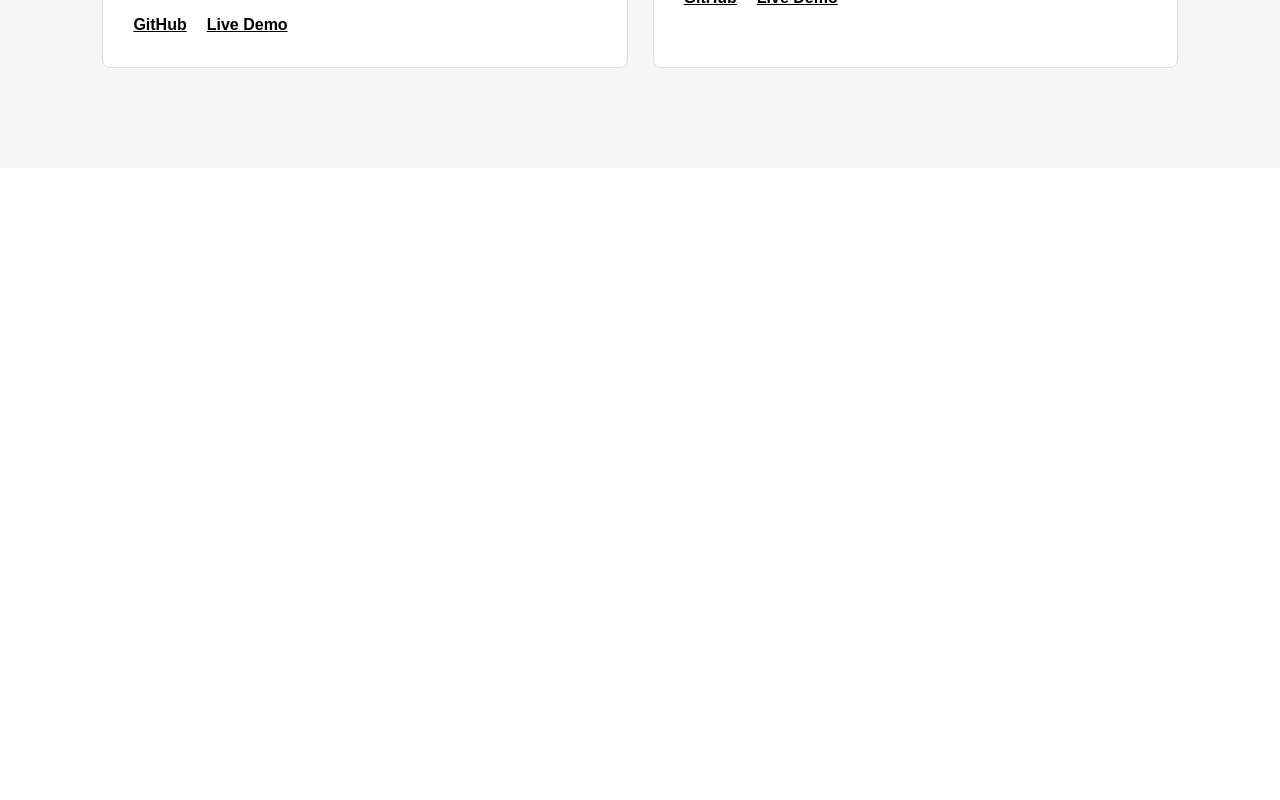
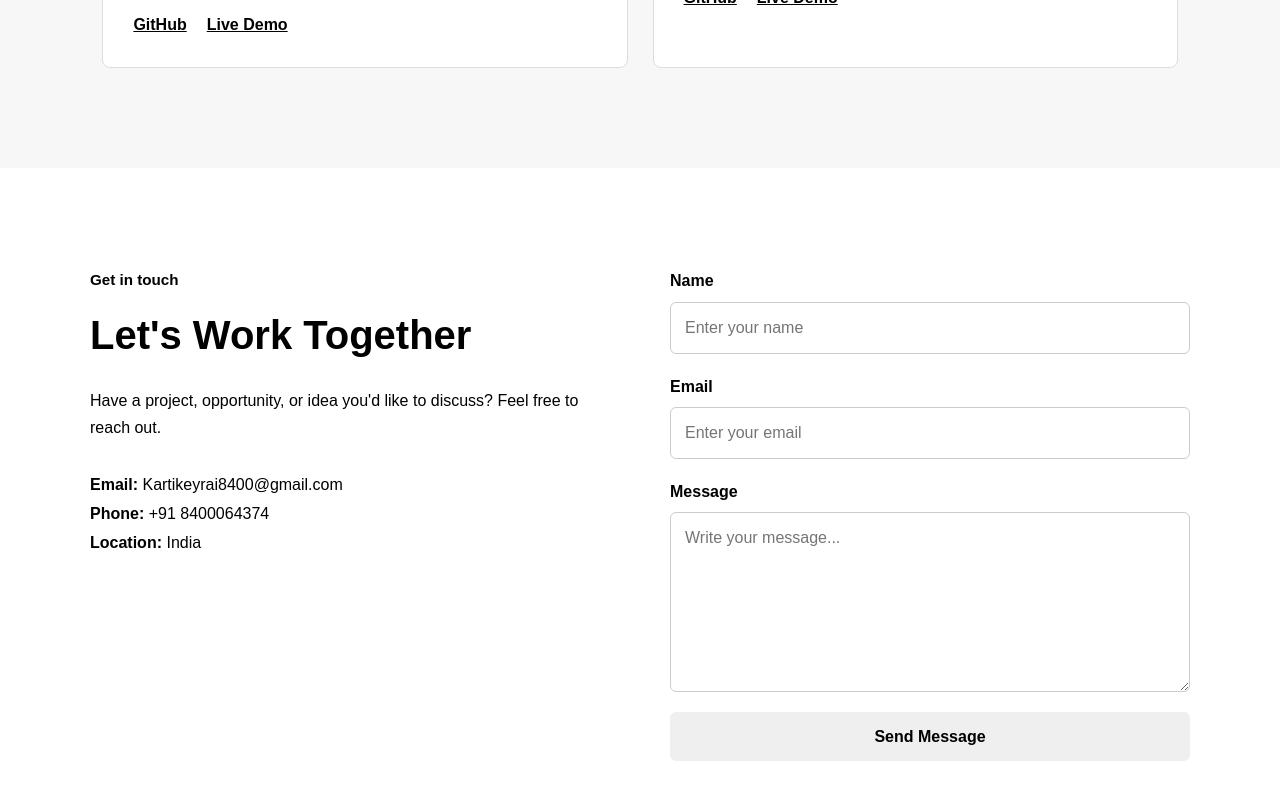
Before and after one commit to Kartikey1884/kartikey-porfolio, a React (Vite) app: page / in a window 1280 px wide. Shown: the part 4596-5396 px from the top of the page. Before the commit the page ends 4764 px from the top, so only its background shows below. Built offline with nearby package versions, Linux system fonts and the light colour scheme.

Commit message:
feat: add contact section

```diff
--- a/src/App.jsx
+++ b/src/App.jsx
@@ -4,6 +4,7 @@ import About from "./components/sections/About/about";
 import Skills from "./components/sections/Skills/Skills";
 import Experience from "./components/sections/Experience/Experience";
 import Projects from "./components/sections/Projects/Projects";
+import Contact from "./components/sections/Contact/Contact";
 
 function App() {
   return (
@@ -15,6 +16,7 @@ function App() {
         <Skills />
         <Experience />
         <Projects />
+        <Contact />
       </main>
     </>
   );
--- /dev/null
+++ b/src/components/sections/Contact/Contact.css
@@ -0,0 +1,94 @@
+.contact {
+  padding: 100px 20px;
+}
+
+.contact__container {
+  max-width: 1100px;
+  margin: 0 auto;
+  display: grid;
+  grid-template-columns: 1fr 1fr;
+  gap: 60px;
+  align-items: start;
+}
+
+.contact__subtitle {
+  margin-bottom: 10px;
+  font-size: 0.95rem;
+  font-weight: 600;
+}
+
+.contact__title {
+  margin-bottom: 20px;
+  font-size: 2.5rem;
+}
+
+.contact__description {
+  max-width: 500px;
+  line-height: 1.7;
+}
+
+.contact__details {
+  margin-top: 30px;
+  line-height: 1.8;
+}
+
+.contact__form {
+  display: flex;
+  flex-direction: column;
+  gap: 20px;
+}
+
+.contact__field {
+  display: flex;
+  flex-direction: column;
+  gap: 8px;
+}
+
+.contact__field label {
+  font-weight: 600;
+}
+
+.contact__field input,
+.contact__field textarea {
+  width: 100%;
+  padding: 12px 14px;
+  border: 1px solid #ccc;
+  border-radius: 6px;
+  font: inherit;
+  resize: vertical;
+  box-sizing: border-box;
+}
+
+.contact__field input:focus,
+.contact__field textarea:focus {
+  outline: none;
+  border-color: #333;
+}
+
+.contact__button {
+  padding: 12px 20px;
+  border: none;
+  border-radius: 6px;
+  cursor: pointer;
+  font: inherit;
+  font-weight: 600;
+}
+
+.contact__status {
+  margin-top: 5px;
+}
+
+@media (max-width: 768px) {
+  .contact {
+    padding: 70px 20px;
+  }
+
+  .contact__container {
+    grid-template-columns: 1fr;
+    gap: 40px;
+  }
+
+  .contact__title {
+    font-size: 2rem;
+  }
+}
--- /dev/null
+++ b/src/components/sections/Contact/Contact.jsx
@@ -0,0 +1,142 @@
+import { useState } from "react";
+import "./Contact.css";
+
+function Contact() {
+  const [formData, setFormData] = useState({
+    name: "",
+    email: "",
+    message: "",
+  });
+
+  const [status, setStatus] = useState("");
+
+  function handleChange(event) {
+    const { name, value } = event.target;
+
+    setFormData((currentData) => ({
+      ...currentData,
+      [name]: value,
+    }));
+  }
+
+  function handleSubmit(event) {
+    event.preventDefault();
+
+    if (!formData.name || !formData.email || !formData.message) {
+      setStatus("Please fill in all fields.");
+      return;
+    }
+
+    console.log("Form submitted:", formData);
+
+    setStatus("Thanks! Your message has been received.");
+
+    setFormData({
+      name: "",
+      email: "",
+      message: "",
+    });
+  }
+
+  return (
+    <section id="contact" className="contact">
+      <div className="contact__container">
+        <div className="contact__info">
+          <p className="contact__subtitle">
+            Get in touch
+          </p>
+
+          <h2 className="contact__title">
+            Let's Work Together
+          </h2>
+
+          <p className="contact__description">
+            Have a project, opportunity, or idea you'd like
+            to discuss? Feel free to reach out.
+          </p>
+
+          <div className="contact__details">
+            <p>
+              <strong>Email:</strong>{" "}
+              Kartikeyrai8400@gmail.com
+            </p>
+            <p>
+                <strong>Phone:</strong>{" "}
+                +91 8400064374
+            </p>
+
+            <p>
+              <strong>Location:</strong>{" "}
+              India
+            </p>
+          </div>
+        </div>
+
+        <form
+          className="contact__form"
+          onSubmit={handleSubmit}
+        >
+          <div className="contact__field">
+            <label htmlFor="name">
+              Name
+            </label>
+
+            <input
+              id="name"
+              name="name"
+              type="text"
+              value={formData.name}
+              onChange={handleChange}
+              placeholder="Enter your name"
+            />
+          </div>
+
+          <div className="contact__field">
+            <label htmlFor="email">
+              Email
+            </label>
+
+            <input
+              id="email"
+              name="email"
+              type="email"
+              value={formData.email}
+              onChange={handleChange}
+              placeholder="Enter your email"
+            />
+          </div>
+
+          <div className="contact__field">
+            <label htmlFor="message">
+              Message
+            </label>
+
+            <textarea
+              id="message"
+              name="message"
+              value={formData.message}
+              onChange={handleChange}
+              placeholder="Write your message..."
+              rows="6"
+            />
+          </div>
+
+          <button
+            type="submit"
+            className="contact__button"
+          >
+            Send Message
+          </button>
+
+          {status && (
+            <p className="contact__status">
+              {status}
+            </p>
+          )}
+        </form>
+      </div>
+    </section>
+  );
+}
+
+export default Contact;
```
